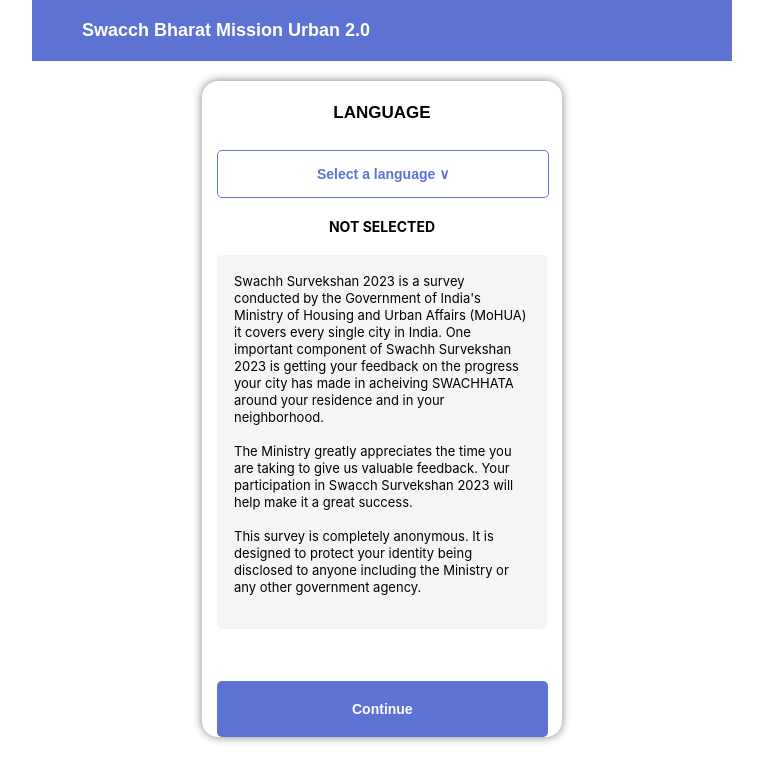
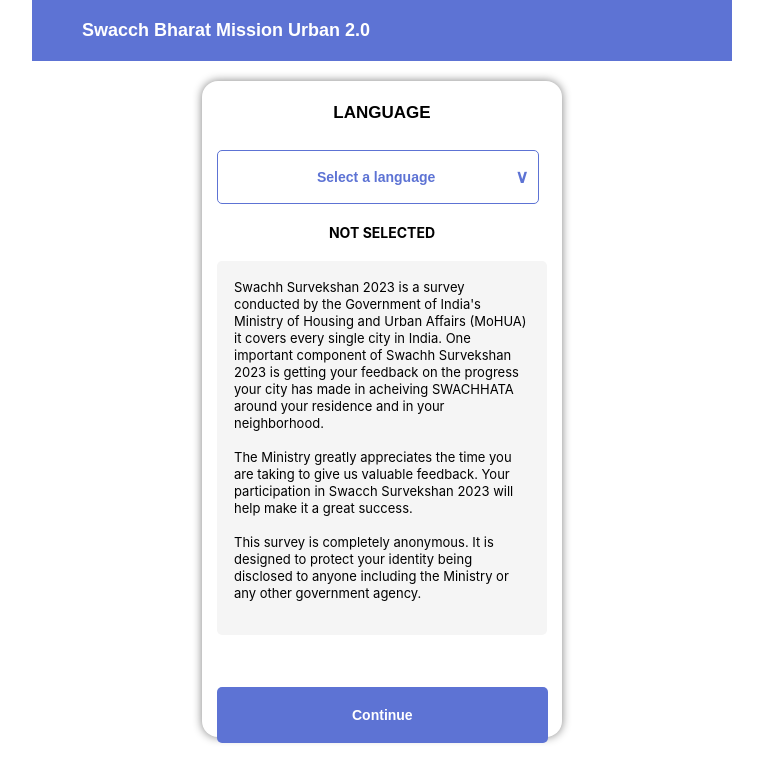
Before and after one commit to 22ayaan/swacch_bharat_mission_urban_2.0, a React (Create React App) app: page / in a window 1280 px wide. Shown: the top 782 px of the page, without its empty margins (268-1031 px from the left). Built offline with nearby package versions, Linux system fonts and the light colour scheme.

Commit message:
fixed dropdown arrow positioning on lang Pg

```diff
--- a/src/components/LanguagePage/LanguagePage.js
+++ b/src/components/LanguagePage/LanguagePage.js
@@ -116,7 +116,7 @@
             <button
               className='dropdown-menu-btn'
               onClick= {swapDisplay}>
-                Select a language &or;
+                Select a language <div>&or;</div>
             </button>
             <div className='display-el'>
               { display }
--- a/src/components/LanguagePage/languagePageStyle.css
+++ b/src/components/LanguagePage/languagePageStyle.css
@@ -73,7 +73,7 @@
   color: rgb(93, 115, 212);
   border: 1px solid rgb(93, 115, 212);
   border-radius: 5px;
-  padding: 15px 99px;
+  padding: 15px 10px 15px 99px;
   font-size: 14px;
   font-weight: bold;
   margin: 5px 15px 10px 15px;
@@ -81,4 +81,13 @@
   display: flex;
   flex-direction: row;
   white-space: nowrap;
+  align-items: center;
 }
+
+.dropdown-menu-btn div {
+  padding-left: 80px;
+  padding-right: 0px;
+  font-weight: bolder;
+  font-size: 18px;
+  align-items: center;
+}
```
